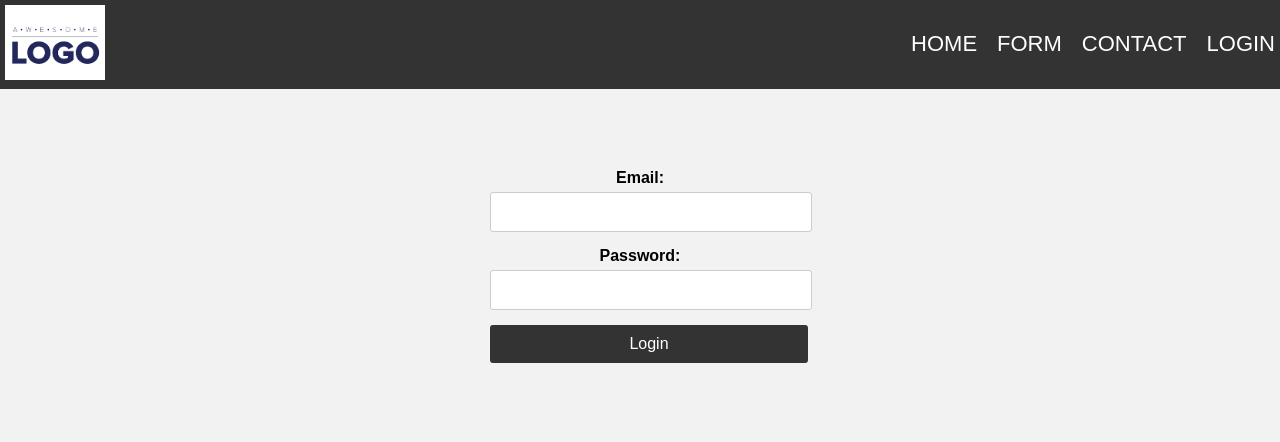
After one commit to Stepka707/Hackathon2023, a Flask app: page /login in a window 1280 px wide. The commit adds this page. Shown: the top 442 px of the page. Run offline with Flask 3, Linux system fonts and the light colour scheme.

Commit message:
added login

```diff
--- a/app.py
+++ b/app.py
@@ -1,7 +1,10 @@
 from flask import Flask, render_template, request, redirect, url_for
 import sqlite3
+import hashlib
+import os
 
 app = Flask(__name__)
+#app.secret_key = 'your_secret_key'
 
 @app.route('/form')
 def form():
@@ -14,6 +17,10 @@ def index():
 @app.route('/contact')
 def contact():
     return render_template('contact.html')
+
+@app.route('/login')
+def login():
+    return render_template('login.html')
 
 @app.route('/submit', methods=['POST'])
 def submit():
@@ -43,5 +50,35 @@ def submit():
 
         return redirect(url_for('form'))
 
+#login
+
+def hash_password(password, salt):
+    hash_obj = hashlib.sha256(salt.encode() + password.encode())
+    return hash_obj.hexdigest()
+
+
+@app.route('/register', methods=['POST'])
+def register():
+    #username = request.form['username']
+    email = request.form['email']
+    password = request.form['password']
+    role = 'user'  # Assign a default role, e.g., 'user'
+
+
+    # Generate a random salt for each user (store it in the database)
+    salt = os.urandom(16).hex()
+    hashed_password = hash_password(password, salt)
+
+    conn = sqlite3.connect('user_database.db')
+    cursor = conn.cursor()
+
+    cursor.execute('INSERT INTO users ( email, password, role) VALUES (?, ?, ?)', ( email, hashed_password, role))
+
+    conn.commit()
+    conn.close()
+
+    return redirect(url_for('login'))
+###
+
 if __name__ == '__main__':
     app.run(debug=True)
--- /dev/null
+++ b/static/loginstyle.css
@@ -0,0 +1,111 @@
+/*body {
+    font-family: Arial, sans-serif;
+    background-color: #f0f0f0;
+    margin: 0;
+    padding: 0;
+    display: flex;
+    justify-content: center;
+    align-items: center;
+    height: 100vh;
+} */
+
+body {
+    font-family: Arial, sans-serif;
+    background-color: #f2f2f2;
+    margin: 0;
+    padding: 0;
+}
+
+.centered-container {
+    display: flex;
+    justify-content: center;
+    align-items: center;
+    height: 100%;
+    padding: 60px;
+}
+
+.login-container {
+    background-color: #f2f2f2;
+    padding: 20px;
+    width: 300px;
+   text-align: center;
+}
+
+h2 {
+    margin: 0 0 20px;
+    font-size: 24px;
+    color: #333;
+}
+
+.form-group {
+    margin-bottom: 15px;
+}
+
+label {
+    display: block;
+    font-weight: bold;
+    margin-bottom: 5px;
+}
+
+input {
+    width: 100%;
+    padding: 10px;
+    border: 1px solid #ccc;
+    border-radius: 3px;
+    font-size: 16px;
+}
+
+button {
+    display: block;
+    width: 106%;
+    padding: 10px;
+   /* background-color: #007bff;*/
+    background-color: #333;
+    color: #fff;
+    border: none;
+    border-radius: 3px;
+    font-size: 16px;
+    cursor: pointer;
+}
+
+button:hover {
+    background-color: #0056b3;
+}
+
+/* Basic styling for the navigation panel */
+.navigation-panel {
+    display: flex;
+    justify-content: space-between;
+    align-items: center;
+    padding: 5px;
+    background-color: #333; /* Background color of the navigation panel */
+    color: #fff; /* Text color */
+}
+
+/* Style the logo */
+.logo img {
+    width: 100px; /* Adjust the logo's width */
+    height: auto; /* Maintain the aspect ratio */
+}
+
+/* Style the navigation links */
+.nav-links {
+    list-style: none;
+    display: flex;
+    gap: 20px; /* Spacing between links */
+}
+
+.nav-links li {
+    text-transform: uppercase; /* Convert text to uppercase */
+}
+
+.nav-links a {
+    text-decoration: none;
+    color: #fff; /* Link text color */
+    font-size: 22px; /* Increase font size (adjust to your preference) */
+}
+
+/* Hover effect for links */
+.nav-links a:hover {
+    text-decoration: underline;
+}
--- a/templates/contact.html
+++ b/templates/contact.html
@@ -31,6 +31,7 @@
             <li><a href="/">Home</a></li>
             <li><a href="/form">Form</a></li>
             <li><a href="/contact">Contact</a></li>
+            <li><a href="/login">Login</a></li>
         </ul>
     </nav>
     <!------------------------->
--- a/templates/form.html
+++ b/templates/form.html
@@ -37,6 +37,7 @@
         <li><a href="/">Home</a></li>
         <li><a href="/form">Form</a></li>
         <li><a href="/contact">Contact</a></li>
+        <li><a href="/login">Login</a></li>
     </ul>
 </nav>
 <!-------------------------->
--- a/templates/index.html
+++ b/templates/index.html
@@ -37,6 +37,7 @@
         <li><a href="/">Home</a></li>
         <li><a href="/form">Form</a></li>
         <li><a href="/contact">Contact</a></li>
+        <li><a href="/login">Login</a></li>
     </ul>
 </nav>
 <!------------------------->
--- /dev/null
+++ b/templates/login.html
@@ -0,0 +1,62 @@
+<!DOCTYPE html>
+<html lang="en">
+<head>
+    <meta charset="UTF-8">
+    <meta name="viewport" content="width=device-width, initial-scale=1.0">
+    <link rel="stylesheet" href="{{ url_for('static', filename='loginstyle.css') }}">
+    <title>Login</title>
+
+    <style>
+        /* Center the logo both horizontally and vertically */
+        .center {
+            display: flex;
+            justify-content: center;
+            align-items: center;
+            height: 100vh; /* Ensure the container takes up the full viewport height */
+        }
+
+        /* Style the logo */
+        .logo {
+            width: 200px;
+        }
+    </style>
+
+</head>
+<body>
+
+    <!---------Top Panel-------->
+    <nav class="navigation-panel">
+        <div class="logo">
+         <img src="{{ url_for('static', filename='Logo.png') }}" alt="Logo">
+        </div>
+     <ul class="nav-links">
+         <li><a href="/">Home</a></li>
+         <li><a href="/form">Form</a></li>
+         <li><a href="/contact">Contact</a></li>
+         <li><a href="/login">Login</a></li>
+     </ul>
+    </nav>
+    <!------------------------->
+
+
+
+    <div class="centered-container">
+
+    <div class="login-container">
+      <!--  <h2>Login</h2> -->
+        <form action="/register" method="post">
+            <div class="form-group">
+                <label for="email">Email:</label>
+                <input type="email" id="email" name="email" required>
+            </div>
+            <div class="form-group">
+                <label for="password">Password:</label>
+                <input type="password" id="password" name="password" required>
+            </div>
+            <button type="submit">Login</button>
+        </form>
+    </div>
+</div>
+
+</body>
+</html>
```
Also changed, not shown: static/formstyle.css (+1 -7 lines), user_database.py (added, +29 -0 lines), mydatabase.db, user_database.db (added).
